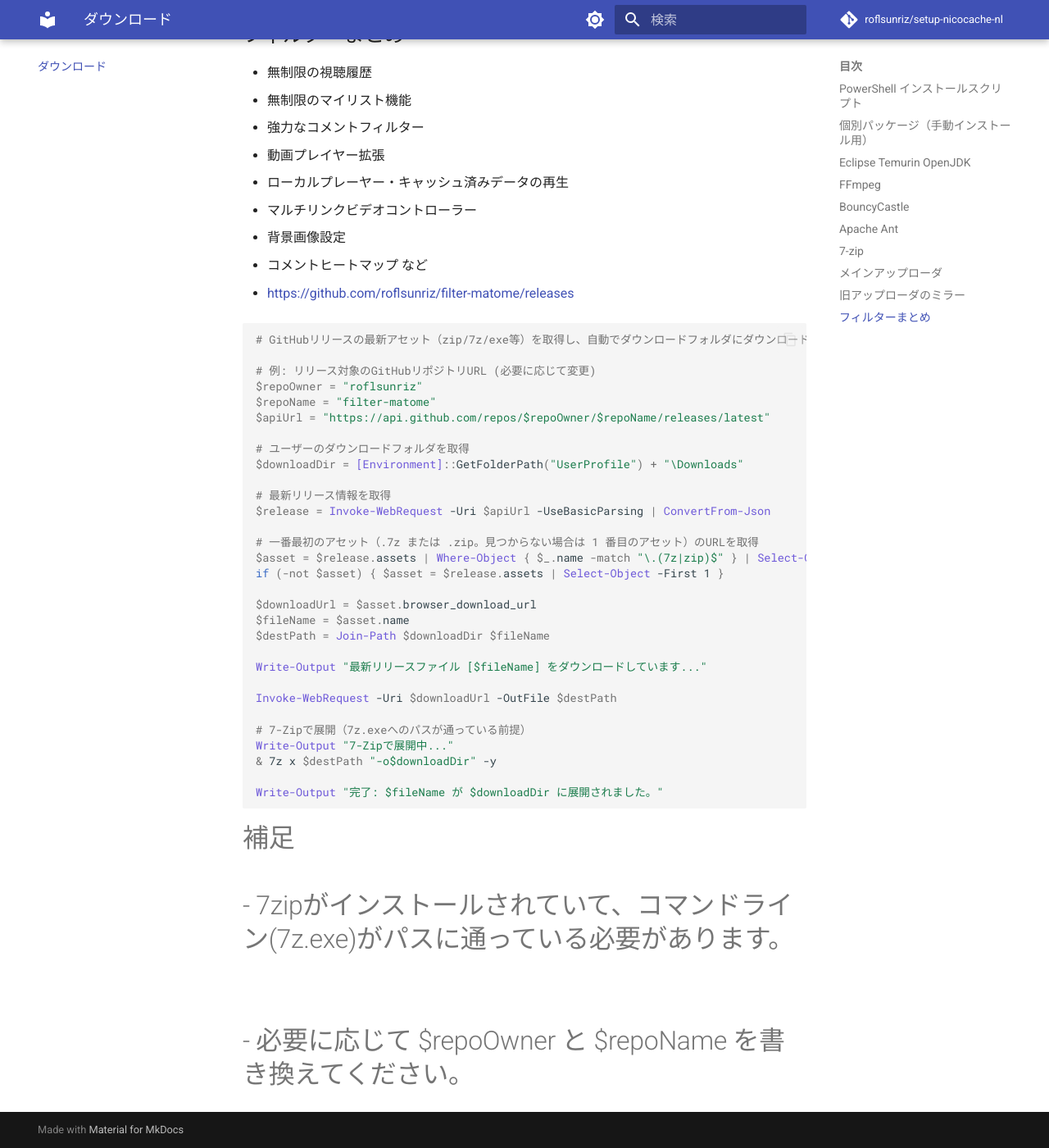
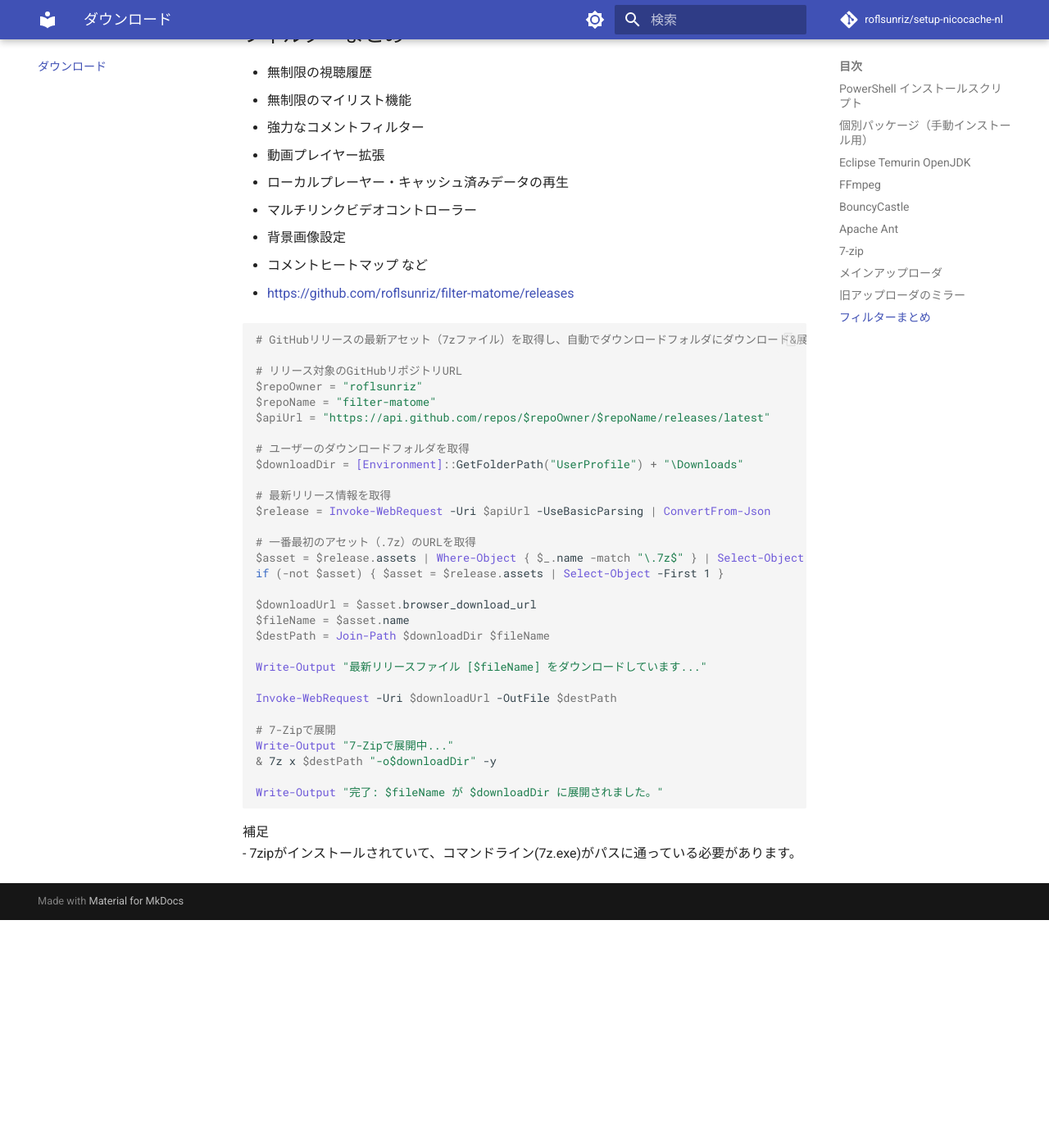
Before and after one commit to roflsunriz/setup-nicocache-nl, an MkDocs documentation site: the page built from docs/download.md, in a window 1280 px wide and 1400 px high, scrolled down 2592 px. Shown: the whole window at 82% size. Built offline with MkDocs 1.6.1 and Material for MkDocs 9.7.7, drawn with Linux system fonts in a browser that asks for light colours; comment, search, counter and statistics services are not loaded; after the commit the page ends 3714 px from its top, so only the background shows below that.

Commit message:
docs(download.md): GitHubリリースのダウンロード手順を更新
- 最新アセットの取得方法を明確化し、7zファイルのみに焦点を当てました。
- 展開手順の説明を簡略化し、補足情報を整理しました。

````diff
--- a/docs/download.md
+++ b/docs/download.md
@@ -123,9 +123,9 @@ Remove-Item -Path $nestedDir -Recurse -Force
 - [https://github.com/roflsunriz/filter-matome/releases](https://github.com/roflsunriz/filter-matome/releases)
 
 ```powershell
-# GitHubリリースの最新アセット（zip/7z/exe等）を取得し、自動でダウンロードフォルダにダウンロード&展開
+# GitHubリリースの最新アセット（7zファイル）を取得し、自動でダウンロードフォルダにダウンロード&展開
 
-# 例: リリース対象のGitHubリポジトリURL (必要に応じて変更)
+# リリース対象のGitHubリポジトリURL
 $repoOwner = "roflsunriz"
 $repoName = "filter-matome"
 $apiUrl = "https://api.github.com/repos/$repoOwner/$repoName/releases/latest"
@@ -136,8 +136,8 @@ $downloadDir = [Environment]::GetFolderPath("UserProfile") + "\Downloads"
 # 最新リリース情報を取得
 $release = Invoke-WebRequest -Uri $apiUrl -UseBasicParsing | ConvertFrom-Json
 
-# 一番最初のアセット（.7z または .zip。見つからない場合は 1 番目のアセット）のURLを取得
-$asset = $release.assets | Where-Object { $_.name -match "\.(7z|zip)$" } | Select-Object -First 1
+# 一番最初のアセット（.7z）のURLを取得
+$asset = $release.assets | Where-Object { $_.name -match "\.7z$" } | Select-Object -First 1
 if (-not $asset) { $asset = $release.assets | Select-Object -First 1 }
 
 $downloadUrl = $asset.browser_download_url
@@ -148,12 +148,12 @@ Write-Output "最新リリースファイル [$fileName] をダウンロード
 
 Invoke-WebRequest -Uri $downloadUrl -OutFile $destPath
 
-# 7-Zipで展開（7z.exeへのパスが通っている前提）
+# 7-Zipで展開
 Write-Output "7-Zipで展開中..."
 & 7z x $destPath "-o$downloadDir" -y
 
 Write-Output "完了: $fileName が $downloadDir に展開されました。"
 ```
-# 補足
-# - 7zipがインストールされていて、コマンドライン(7z.exe)がパスに通っている必要があります。
-# - 必要に応じて $repoOwner と $repoName を書き換えてください。
+
+補足
+- 7zipがインストールされていて、コマンドライン(7z.exe)がパスに通っている必要があります。
````
